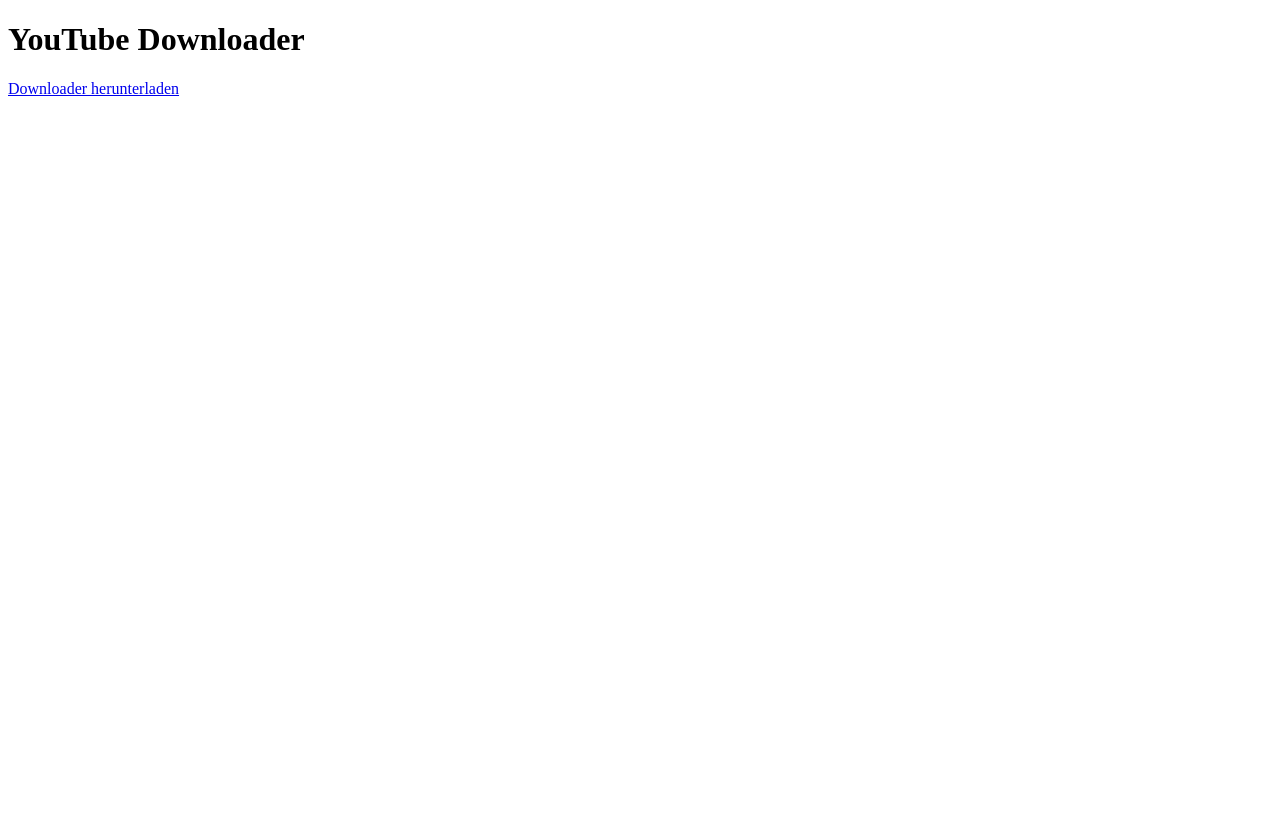
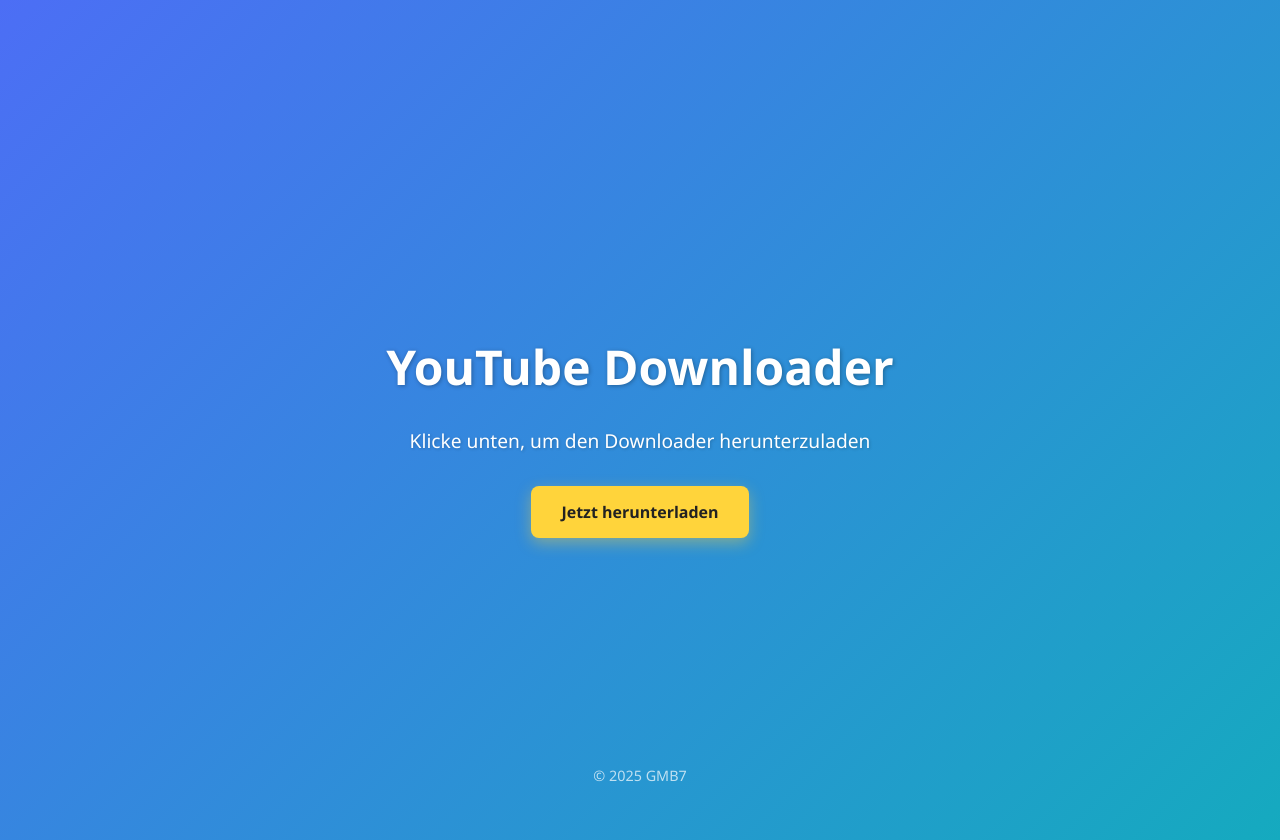
Before and after one commit to GMB777777/youtube-downloader, a plain HTML site: page index.html in a window 1280 px wide. Before the commit the page ends 800 px from the top, so only its background shows below. Drawn offline with Linux system fonts and the light colour scheme.

Commit message:
Update index.html

```diff
--- a/index.html
+++ b/index.html
@@ -1,11 +1,62 @@
 <!DOCTYPE html>
 <html lang="de">
 <head>
-    <meta charset="UTF-8" />
-    <title>YouTube Downloader</title>
+  <meta charset="UTF-8" />
+  <meta name="viewport" content="width=device-width, initial-scale=1" />
+  <title>YouTube Downloader</title>
+  <style>
+    body {
+      font-family: "Segoe UI", Tahoma, Geneva, Verdana, sans-serif;
+      background: linear-gradient(135deg, #4c6ef5, #15aabf);
+      color: #fff;
+      display: flex;
+      flex-direction: column;
+      align-items: center;
+      justify-content: center;
+      height: 100vh;
+      margin: 0;
+      text-align: center;
+      padding: 20px;
+    }
+    h1 {
+      font-size: 3rem;
+      margin-bottom: 0.5rem;
+      text-shadow: 1px 1px 4px rgba(0,0,0,0.3);
+    }
+    p {
+      font-size: 1.2rem;
+      margin-bottom: 2rem;
+      text-shadow: 1px 1px 3px rgba(0,0,0,0.2);
+    }
+    a.download-btn {
+      background-color: #ffd43b;
+      color: #222;
+      font-weight: 700;
+      padding: 15px 30px;
+      border-radius: 8px;
+      text-decoration: none;
+      box-shadow: 0 5px 15px rgba(255, 212, 59, 0.4);
+      transition: background-color 0.3s ease, box-shadow 0.3s ease;
+      user-select: none;
+    }
+    a.download-btn:hover,
+    a.download-btn:focus {
+      background-color: #ffec99;
+      box-shadow: 0 8px 25px rgba(255, 236, 153, 0.6);
+    }
+    footer {
+      position: fixed;
+      bottom: 15px;
+      font-size: 0.9rem;
+      opacity: 0.7;
+      user-select: none;
+    }
+  </style>
 </head>
 <body>
-    <h1>YouTube Downloader</h1>
-    <p><a href="YoutubeDownloader.exe" download>Downloader herunterladen</a></p>
+  <h1>YouTube Downloader</h1>
+  <p>Klicke unten, um den Downloader herunterzuladen</p>
+  <a class="download-btn" href="downloader.exe" download>Jetzt herunterladen</a>
+  <footer>© 2025 GMB7</footer>
 </body>
 </html>
```
